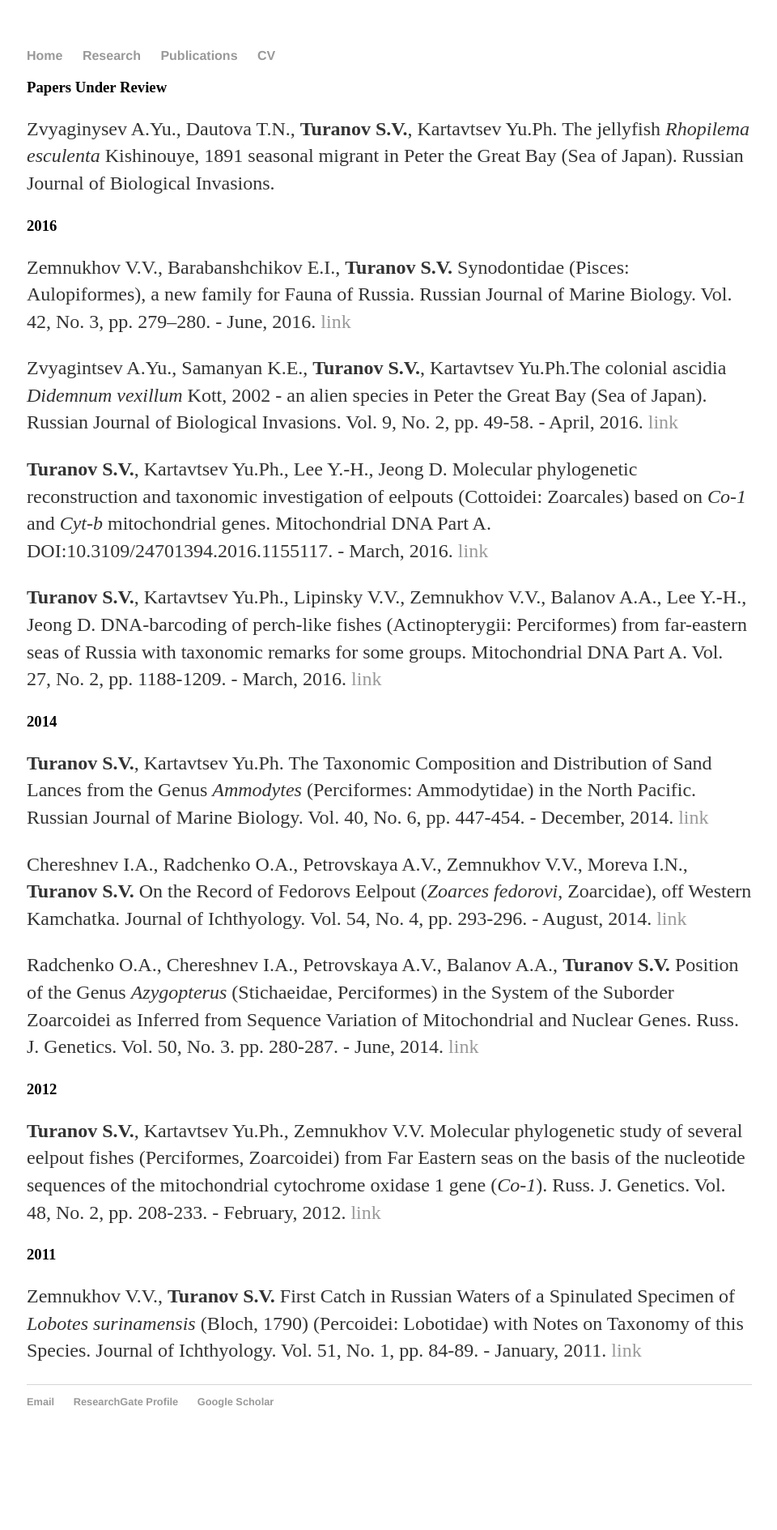
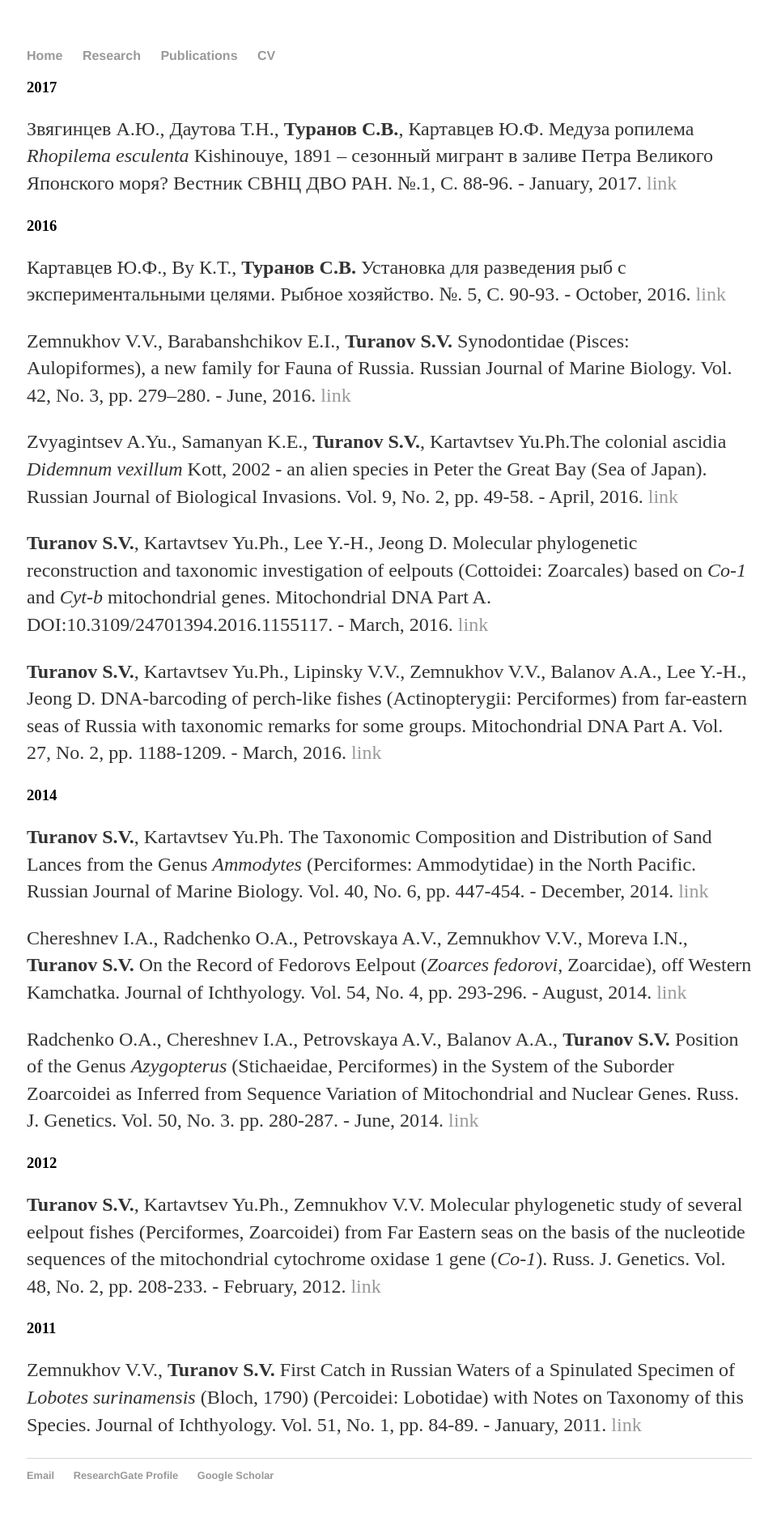
Before and after one commit to Sturcoal/Sturcoal.github.io, a Jekyll site: the page built from Publications.html, in a window 1280 px wide. Shown: the whole page at 81% size, without its empty margins (159-1119 px from the left). Built offline with Jekyll 4.4.1, drawn with Linux system fonts in a browser that asks for light colours; before the commit the page ends 1798 px from its top, so only the background shows below that.

Commit message:
Update Publications.html

```diff
--- a/Publications.html
+++ b/Publications.html
@@ -3,9 +3,10 @@ layout: default
 title: Sergei Turanov
 ---
 <div class="blurb">
-	<h3>Papers Under Review</h3>
-	<p>Zvyaginysev A.Yu., Dautova T.N., <b>Turanov S.V.</b>, Kartavtsev Yu.Ph. The jellyfish <i>Rhopilema esculenta</i> Kishinouye, 1891 seasonal migrant in Peter the Great Bay (Sea of Japan). Russian Journal of Biological Invasions.<p>
+	<h3>2017</h3>
+	<p>Звягинцев А.Ю., Даутова Т.Н., <b>Туранов С.В.</b>, Картавцев Ю.Ф. Медуза ропилема <i>Rhopilema esculenta</i> Kishinouye, 1891 – сезонный мигрант в заливе Петра Великого Японского моря? Вестник СВНЦ ДВО РАН. №.1, С. 88-96. - January, 2017. <a href="http://vestnik.north-east.ru/2017/n1/r_Zvyaginysev.htm">link</a> <p>
 	<h3>2016</h3>
+	<p>Картавцев Ю.Ф., Ву К.Т., <b>Туранов С.В.</b> Установка для разведения рыб с экспериментальными целями. Рыбное хозяйство. №. 5, С. 90-93. - October, 2016. <a href="http://elibrary.ru/item.asp?id=27253489">link</a><p>
 	<p>Zemnukhov V.V., Barabanshchikov E.I., <b>Turanov S.V.</b> Synodontidae (Pisces: Aulopiformes), a new family for Fauna of Russia. Russian Journal of Marine Biology. Vol. 42, No. 3, pp. 279–280. - June, 2016. <a href="http://link.springer.com/article/10.1134/S1063074016030111">link</a><p>
 	<p>Zvyagintsev A.Yu., Samanyan K.E., <b>Turanov S.V.</b>, Kartavtsev Yu.Ph.The colonial ascidia <i>Didemnum vexillum</i> Kott, 2002 - an alien species in Peter the Great Bay (Sea of Japan). Russian Journal of Biological Invasions. Vol. 9, No. 2, pp. 49-58. - April, 2016. <a href="http://link.springer.com/article/10.1134/S2075111716030140">link</a><p>
 	<p><b>Turanov S.V.</b>, Kartavtsev Yu.Ph., Lee Y.-H., Jeong D. Molecular phylogenetic reconstruction and
```
